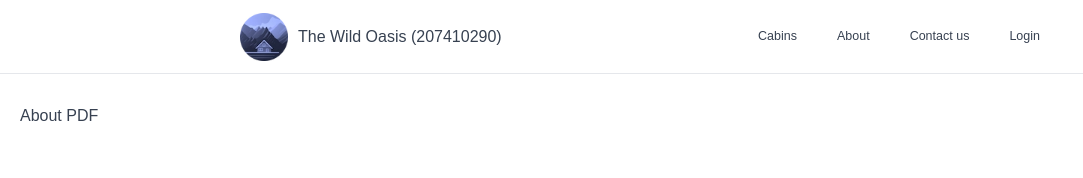
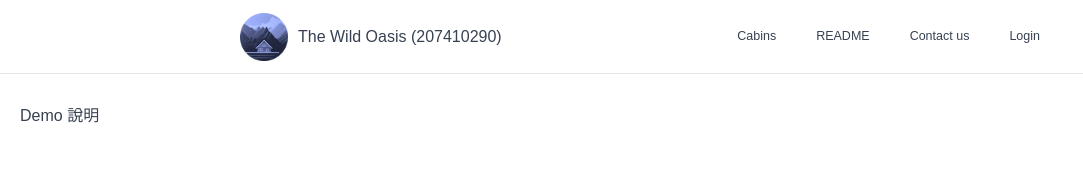
Before and after one commit to Sky00l/1122-2N-tasksVercel-90, a React (Vite) app: page /about-pdf in a window 1280 px wide. Shown: the top 178 px of the page, without its empty margins (0-1083 px from the left). Built offline with nearby package versions, Linux system fonts and the light colour scheme; a web font is replaced by a local one.

Commit message:
upload pdfpage

```diff
--- a/src/pages/PdfPage.jsx
+++ b/src/pages/PdfPage.jsx
@@ -19,7 +19,7 @@ const PdfPage = () => {
                 </li>
                 <li>
                   <Link className="hover:text-accent-400 transition-colors" to="/about-pdf">
-                    About
+                    README
                   </Link>
                 </li>
                 <li>
@@ -38,7 +38,7 @@ const PdfPage = () => {
         </header>
         <div className="flex-1 px-8 py-12 grid">
           <div className="pdf-container">
-            <h1>About PDF</h1>
+            <h1>Demo 說明</h1>
             <embed
               src="/wp2-2N_90.pdf"  // 正確的路徑
               type="application/pdf"
```
Also changed, not shown: 1 other file (tests, documents, lock files or other folders).
